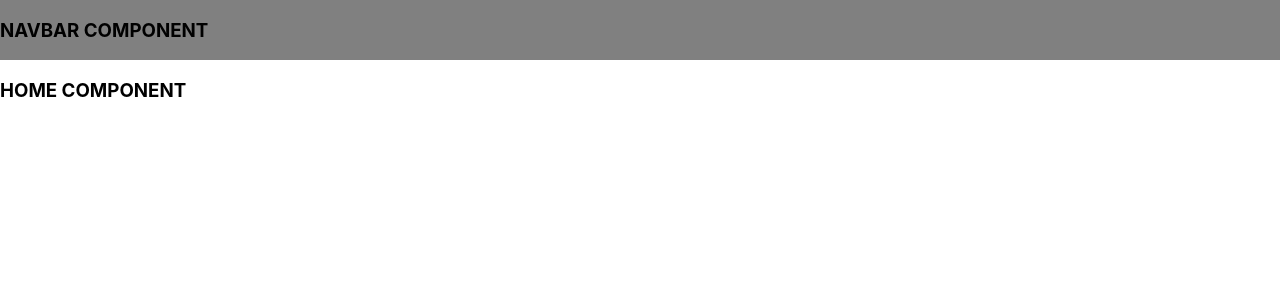
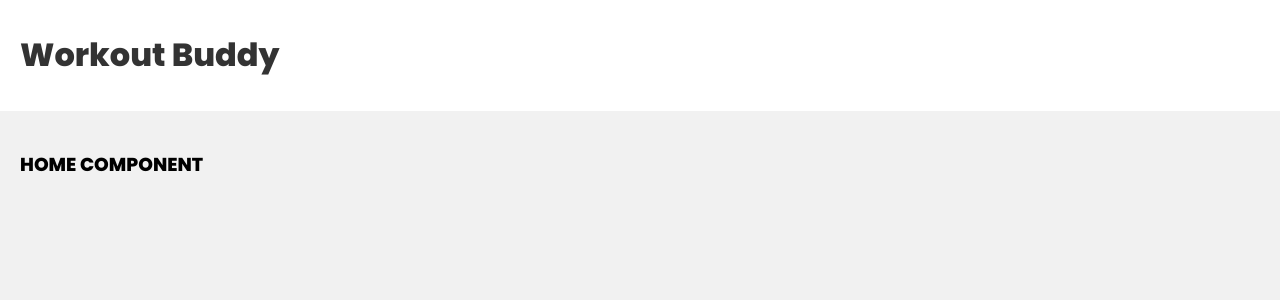
Before and after one commit to ThameshP/Exersize, a React (Create React App) app in the folder frontend/: page / in a window 1280 px wide. Shown: the top 300 px of the page. Built offline with nearby package versions, Linux system fonts and the light colour scheme.

Commit message:
Completed Part 8

```diff
--- a/frontend/package.json
+++ b/frontend/package.json
@@ -8,6 +8,7 @@
     "@testing-library/user-event": "^13.5.0",
     "react": "^18.2.0",
     "react-dom": "^18.2.0",
+    "react-router-dom": "^6.8.1",
     "react-scripts": "5.0.1",
     "web-vitals": "^2.1.4"
   },
--- a/frontend/src/App.css
+++ b/frontend/src/App.css
@@ -1,4 +1,4 @@
-.App {
+/* .App {
   text-align: center;
 }
 
@@ -35,4 +35,4 @@
   to {
     transform: rotate(360deg);
   }
-}
+} */
--- a/frontend/src/App.js
+++ b/frontend/src/App.js
@@ -1,13 +1,28 @@
-import './App.css';
-import Navbar from './Navbar';
-import Home from './Home';
+import { BrowserRouter, Route, Routes } from 'react-router-dom'
+import Home from './pages/Home'
+import Navbar from './components/Navbar';
 
 function App() {
   return (
     //BEM NAMING CONVENTION (names of components are lowercase)
     <div className="app">
-      <Navbar />
-      <Home />
+
+      <BrowserRouter>
+
+        <Navbar />
+        <div className="pages">
+          <Routes>
+
+            <Route path='/' element={
+              <Home />
+            }
+            />
+
+          </Routes>
+        </div>
+
+      </BrowserRouter>
+
     </div>
   );
 }
--- a/frontend/src/Navbar.css
+++ /dev/null
@@ -1,9 +0,0 @@
-.navbar{
-    height: 60;
-    display: flex;
-    align-items: center;
-    background-color: gray;
-    position: sticky;   /* sticks to top */
-    top: 0;
-    z-index: 100;
-}
--- a/frontend/src/Navbar.js
+++ /dev/null
@@ -1,12 +0,0 @@
-import React from 'react'
-import './Navbar.css'
-
-function Navbar() {
-  return (
-    <div className='navbar'>
-        <h3>NAVBAR COMPONENT</h3>
-    </div>
-  )
-}
-
-export default Navbar
--- /dev/null
+++ b/frontend/src/components/Navbar.js
@@ -0,0 +1,18 @@
+import React from 'react'
+import { Link } from 'react-router-dom'
+import './Navbar.css'
+
+function Navbar() {
+  return (
+    <header>
+      <div className='container'>
+        <Link to='/'>
+          <h1>Workout Buddy</h1>
+        </Link>
+      </div>
+    </header>
+
+  )
+}
+
+export default Navbar
--- a/frontend/src/index.css
+++ b/frontend/src/index.css
@@ -1,13 +1,36 @@
-body {
-  margin: 0;
-  font-family: -apple-system, BlinkMacSystemFont, 'Segoe UI', 'Roboto', 'Oxygen',
-    'Ubuntu', 'Cantarell', 'Fira Sans', 'Droid Sans', 'Helvetica Neue',
-    sans-serif;
-  -webkit-font-smoothing: antialiased;
-  -moz-osx-font-smoothing: grayscale;
+@import url('http://fonts.googleapis.com/css2?family=Poppins:wght@300;400;500;600;800&family=VT323&display=swap');
+
+:root{
+  --primary: #1aac83;
+  --error: #e7195a;
 }
 
-code {
-  font-family: source-code-pro, Menlo, Monaco, Consolas, 'Courier New',
-    monospace;
+body{
+  background: #f1f1f1;
+  margin: 0;
+  font-family: "Poppins";
 }
+
+header{
+  background: #fff;
+}
+
+header .container{
+  max-width: 1400px;
+  margin: 0 auto;
+  padding: 10px 20px;
+  display: flex;
+  align-items: center;
+  justify-content: space-between;
+}
+
+header a {
+  color: #333;
+  text-decoration: none;
+}
+
+.pages{
+  max-width: 1400px;
+  padding: 20px;
+  margin: 0 auto;
+}
--- a/frontend/src/Home.js
+++ b/frontend/src/pages/Home.js
@@ -3,7 +3,7 @@
 
 function Home() {
   return (
-    <div>
+    <div className='home'>
         <h3>HOME COMPONENT</h3>
     </div>
   )
```
Also changed, not shown: frontend/src/components/Navbar.css (added), frontend/src/pages/Home.css (added), 1 other file (tests, documents, lock files or other folders).
